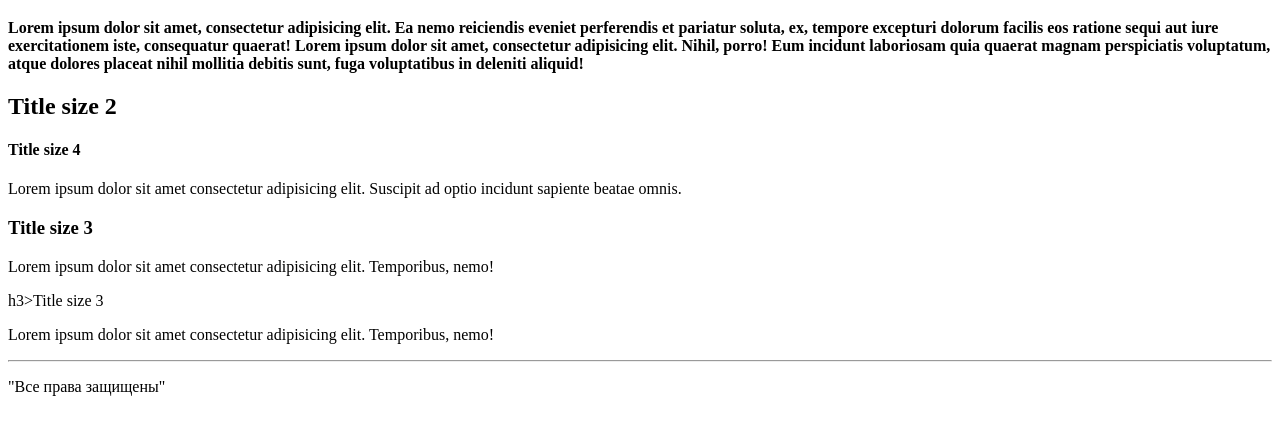
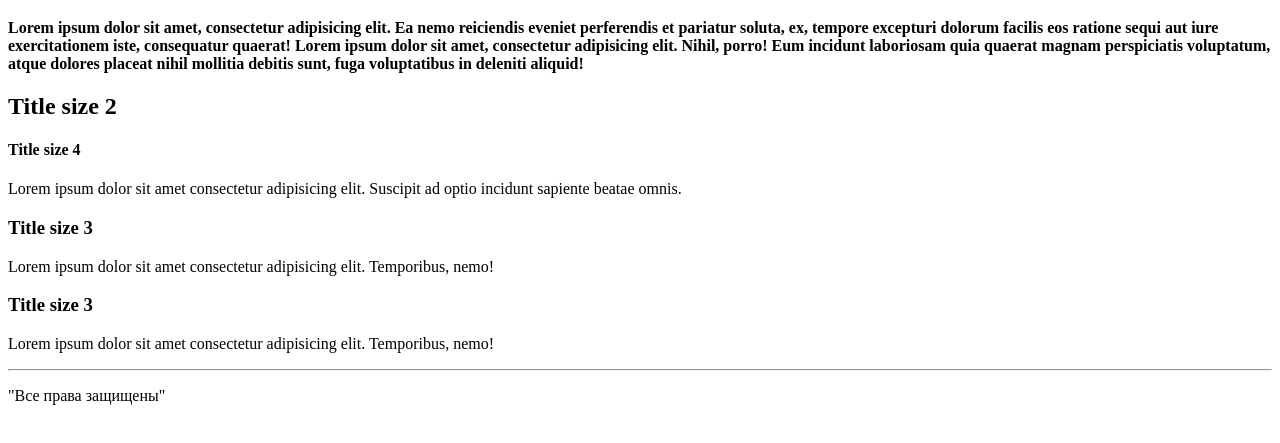
Before and after one commit to YuriyEr/HTML-and-CSS, a plain HTML site: page lesson_01/index.html in a window 1280 px wide. Shown: the part 61-504 px from the top of the page. Drawn offline with Linux system fonts and the light colour scheme.

Commit message:
Lesson_01 r1.1

```diff
--- a/lesson_01/index.html
+++ b/lesson_01/index.html
@@ -23,7 +23,7 @@
     <p>Lorem ipsum dolor sit amet consectetur adipisicing elit. Suscipit ad optio incidunt sapiente beatae omnis. </p>
     <h3>Title size 3</h3>
     <p>Lorem ipsum dolor sit amet consectetur adipisicing elit. Temporibus, nemo!</p>
-    h3>Title size 3</h3>
+    <h3>Title size 3</h3>
     <p>Lorem ipsum dolor sit amet consectetur adipisicing elit. Temporibus, nemo!</p>
     <hr>
     <p>"Все права защищены"</p>
```
